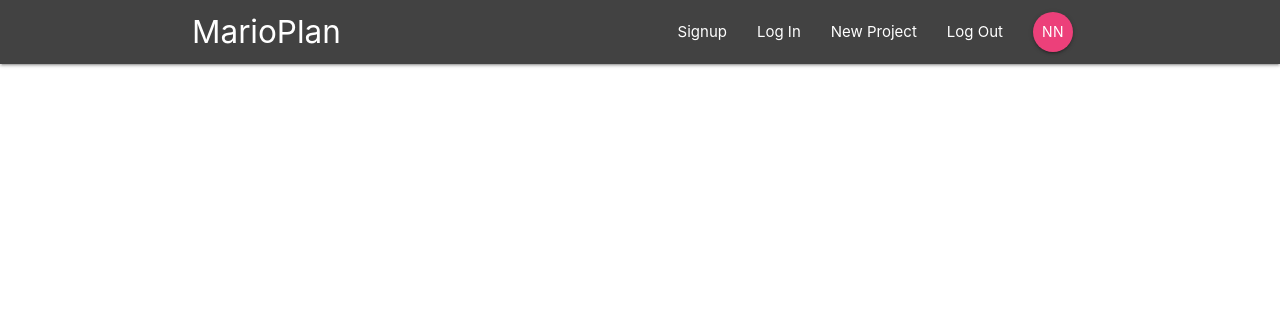
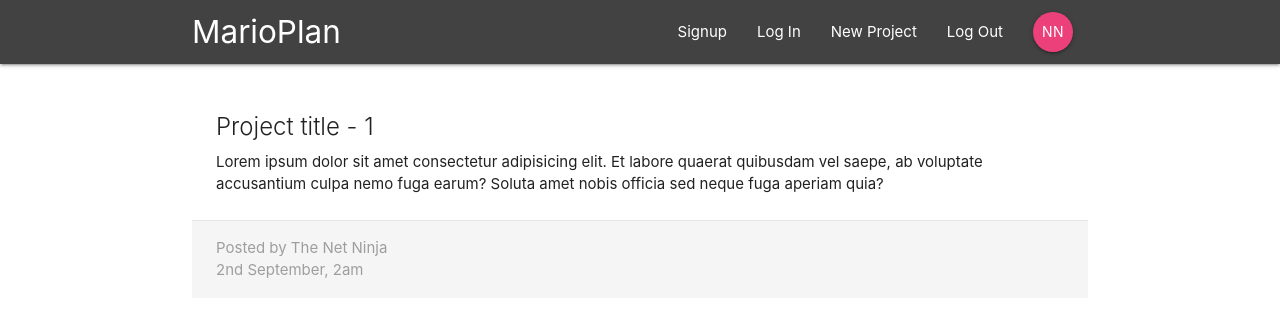
Before and after one commit to romankolivashko/project-plan, a React (Create React App) app: page /project/1 in a window 1280 px wide. Shown: the top 316 px of the page. Built offline with nearby package versions, Linux system fonts and the light colour scheme.

Commit message:
Downgraded react-router to v4

```diff
--- a/package.json
+++ b/package.json
@@ -8,7 +8,7 @@
     "@testing-library/user-event": "^12.1.10",
     "react": "^17.0.2",
     "react-dom": "^17.0.2",
-    "react-router-dom": "^6.0.2",
+    "react-router-dom": "^4.3.1",
     "react-scripts": "4.0.3",
     "web-vitals": "^1.0.1"
   },
--- a/src/App.js
+++ b/src/App.js
@@ -1,18 +1,23 @@
-import { BrowserRouter, Routes, Route } from 'react-router-dom';
-import Navbar from './components/layout/Navbar';
+import React, { Component } from 'react';
+import { BrowserRouter, Switch, Route } from 'react-router-dom'
+import Navbar from './components/layout/Navbar'
 import Dashboard from './components/dashboard/Dashboard'
+import ProjectDetails from './components/projects/ProjectDetails'
 
-function App() {
+class App extends Component {
+  render() {
     return (
       <BrowserRouter>
         <div className="App">
           <Navbar />
-        <Routes>
-          <Route exact path='/' element={<Dashboard />} />
-        </Routes>
+          <Switch>
+            <Route exact path='/'component={Dashboard} />
+            <Route path='/project/:id' component={ProjectDetails} />
+          </Switch>
         </div>
       </BrowserRouter>
     );
   }
+}
 
 export default App;
--- a/src/components/projects/ProjectDetails.js
+++ b/src/components/projects/ProjectDetails.js
@@ -0,0 +1,23 @@
+
+import React from 'react'
+
+const ProjectDetails = (props) => {
+  //console.log(props);
+  const id = props.match.params.id;
+  return (
+    <div className="container section project-details">
+      <div className="card z-depth-0">
+        <div className="card-content">
+          <span className="card-title">Project title - { id }</span>
+          <p>Lorem ipsum dolor sit amet consectetur adipisicing elit. Et labore quaerat quibusdam vel saepe, ab voluptate accusantium culpa nemo fuga earum? Soluta amet nobis officia sed neque fuga aperiam quia?</p>
+        </div>
+        <div className="card-action grey lighten-4 grey-text">
+          <div>Posted by The Net Ninja</div>
+          <div>2nd September, 2am</div>
+        </div>
+      </div>
+    </div>
+  )
+}
+
+export default ProjectDetails
```
Also changed, not shown: 1 other file (tests, documents, lock files or other folders). Lines whose indentation alone changed are shown as unchanged.
